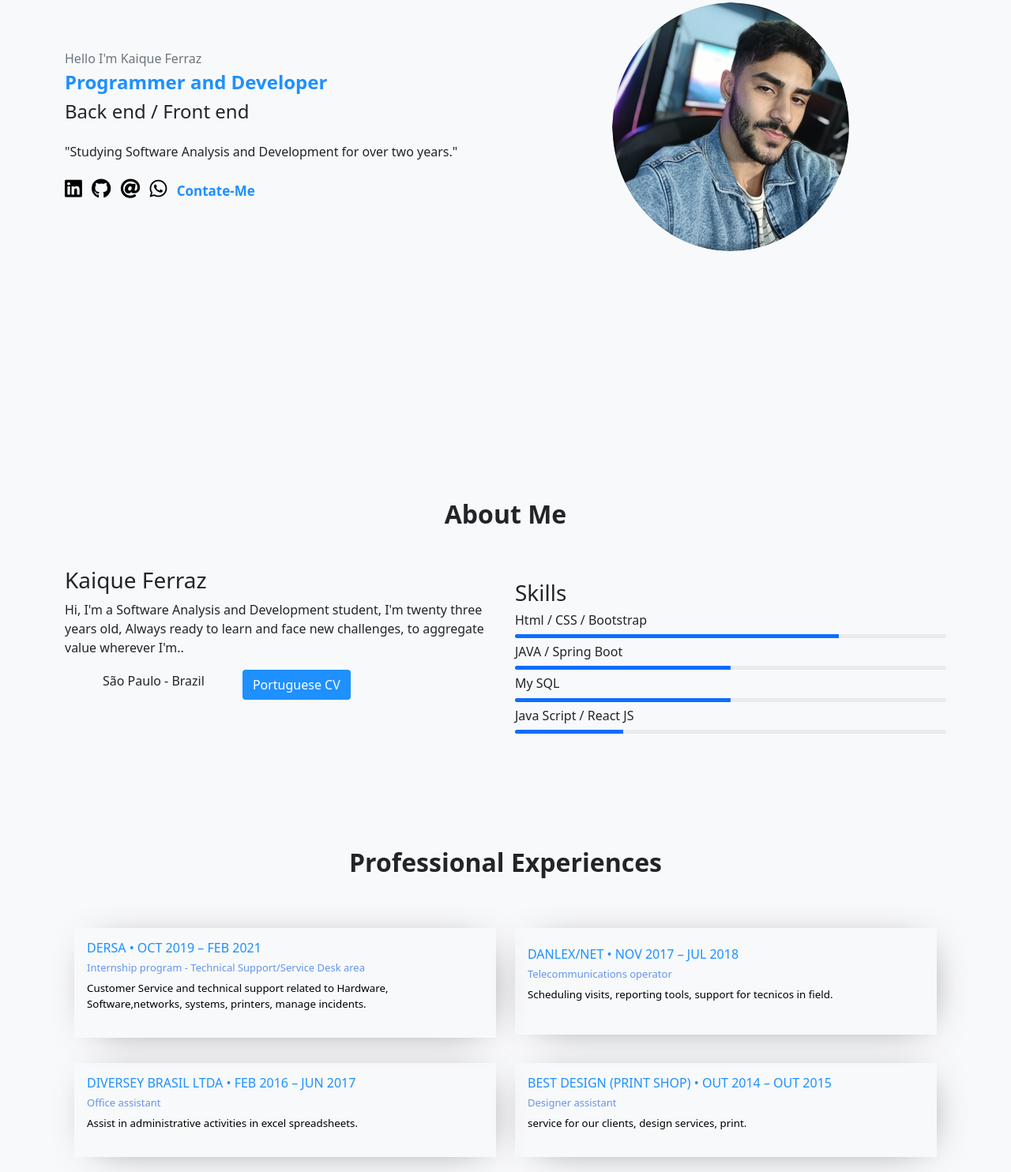
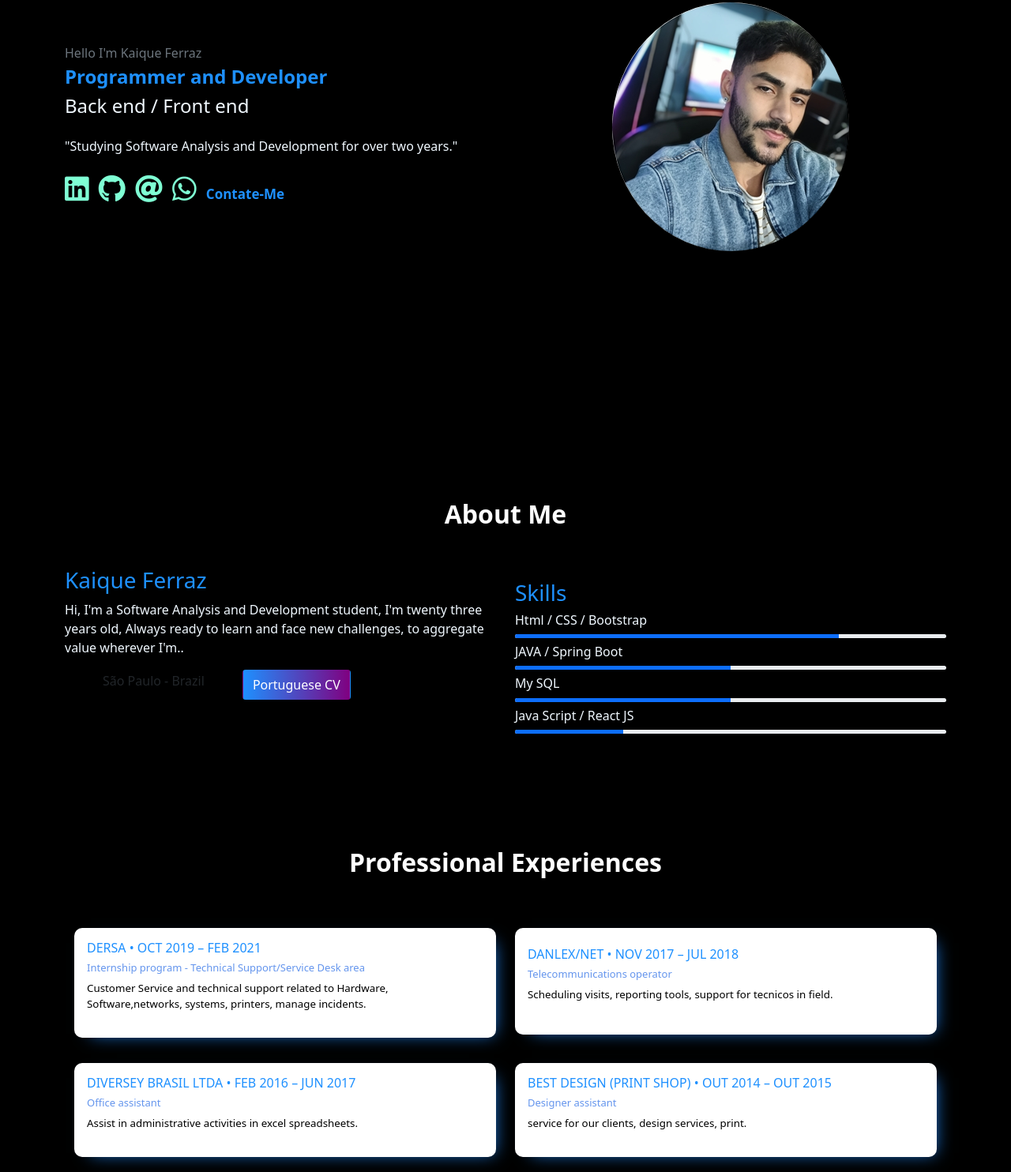
Before and after one commit to kaiqferraz/portfolioKaique, a plain HTML site: page index.html in a window 1280 px wide. Shown: the part 240-1724 px from the top of the page at 79% size. Drawn offline with Linux system fonts and the light colour scheme.

Commit message:
update on cv

```diff
--- a/css/style.css
+++ b/css/style.css
@@ -1,4 +1,5 @@
 /* navbar */
+
 .navbar a {
   color: dodgerblue;
   font-style: normal;
@@ -32,6 +33,10 @@
 
 /* home */
 
+.home {
+  background-color: black;
+}
+
 .img {
   font-size: small;
 }
@@ -40,9 +45,17 @@
   color: dodgerblue;
 }
 
+.home h2 {
+  color: aliceblue;
+}
+
+.home p {
+  color: aliceblue;
+}
+
 .social-links a {
-  font-size: 25px;
-  color: black;
+  font-size: 35px;
+  color: aquamarine;
 }
 
 .social-links .contate {
@@ -69,7 +82,7 @@
 
 .social-links .gmail:hover {
   font-size: 40px;
-  color: brown;
+  color: cornflowerblue;
 }
 
 .social-links .linkedin:hover {
@@ -83,25 +96,48 @@
 
 /* about */
 
-/* about */
+.about {
+  background-color: black;
+}
+
+.about h2 {
+  color: white;
+}
+
+.about h2:hover {
+  color: aquamarine;
+}
+
+.about h3 {
+  color: dodgerblue;
+}
+
+.about p {
+  color: aliceblue;
+}
 
 .about-text-cv {
-  -webkit-box-shadow: 6px 5px 51px -25px rgba(87, 84, 87, 1);
-  -moz-box-shadow: 6px 5px 51px -25px rgba(87, 84, 87, 1);
-  box-shadow: 6px 5px 51px -25px rgba(87, 84, 87, 1);
+  -webkit-box-shadow: 9px 7px 21px -12px rgba(33, 140, 255, 1);
+  -moz-box-shadow: 9px 7px 21px -12px rgba(33, 140, 255, 1);
+  box-shadow: 9px 7px 21px -12px rgba(33, 140, 255, 1);
+
+  border-radius: 10px;
 }
 
 .about .btn {
   color: aquamarine;
-  background-color: dodgerblue;
+  background-image: linear-gradient(to right, dodgerblue, purple);
   color: white;
 }
 
 .about .btn:hover {
   color: aquamarine;
-  background-color: dodgerblue;
+  background-image: linear-gradient(to right, purple, dodgerblue);
   color: white;
-  font-size: 18px;
+}
+
+.skill-item h3 {
+  color: aliceblue;
 }
 
 /* about */
@@ -109,6 +145,23 @@
 /* ----------------------------------------------------------------------------------- */
 
 /* experience */
+
+.experience {
+  background-color: black;
+}
+
+.experience h2 {
+  color: white;
+}
+
+.experience h2:hover {
+  color: aquamarine;
+}
+
+.about-text-cv {
+  background-color: white;
+}
+
 .experience h3 {
   color: dodgerblue;
   font-size: medium;
--- a/index.html
+++ b/index.html
@@ -13,7 +13,7 @@
 <body class="bg-light">
 
   <!-- navbar-->
-  <nav class="navbar navbar-light bg-light shadow-sm fixed-top ">
+  <nav class="navbar navbar-light bg-dark shadow-sm fixed-top ">
     <div class="container-lg">
       <a href="#">Kaique Ferraz</a>
 
```
